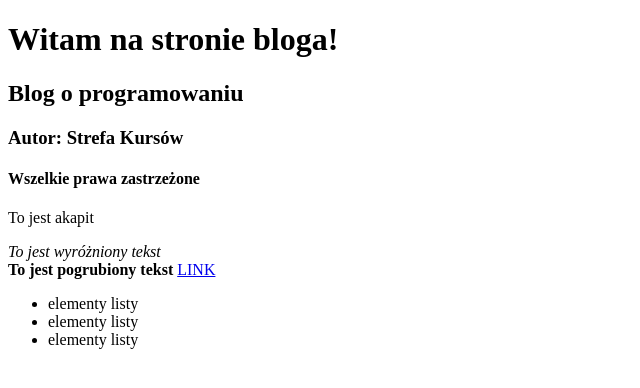
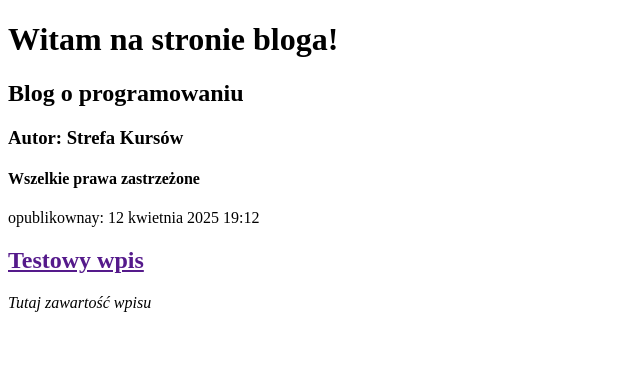
Before and after one commit to Pixel440/djangoblog, a Django app: page / in a window 1280 px wide. Shown: the top 388 px of the page, without its empty margins (0-640 px from the left). Run offline with Django 5.2, Linux system fonts and the light colour scheme; data comes from the database, SQL or seed files in the repository.

Commit message:
Dokonaliśmy zmian w pliku HTML

```diff
--- a/blog/Templates/blog/post_list.html
+++ b/blog/Templates/blog/post_list.html
@@ -11,15 +11,14 @@
 <h3>Autor: Strefa Kursów</h3>
 <h4>Wszelkie prawa zastrzeżone</h4>
 </div>
-<p>To jest akapit</p>
-<em>To jest wyróżniony tekst</em><br>
-<strong>To jest pogrubiony tekst</strong>
-<a href="https://strefakursow.pl">LINK</a>
-<ul>
-    <li>elementy listy</li>
-     <li>elementy listy</li>
-     <li>elementy listy</li>
-</ul>
+    {% for post in posts %}
+
+<div>
+<p>opublikownay: {{ post.publish_date}}</p>
+    <h2><a href=""> {{post.title}} </a></h2>
+    <em>{{ post.text|linebreaksbr }}</em>
+</div>
+{% endfor %}
 
 </body>
 </html>
--- a/blog/views.py
+++ b/blog/views.py
@@ -1,4 +1,7 @@
 from django.shortcuts import render
+from django.utils import timezone
+from .models import Post
 
 def post_list(request):
-    return render(request, 'blog/post_list.html', {})
+    posts = Post.objects.filter(publish_date__lte=timezone.now()).order_by("publish_date")
+    return render(request, 'blog/post_list.html', {"posts" : posts})
```
